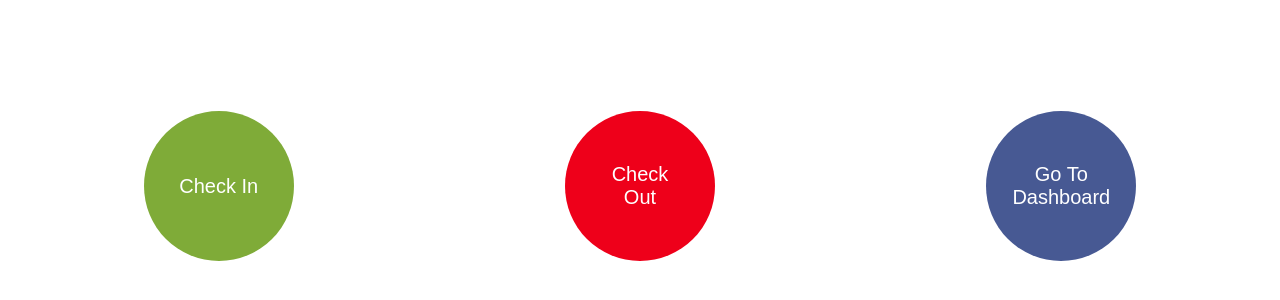
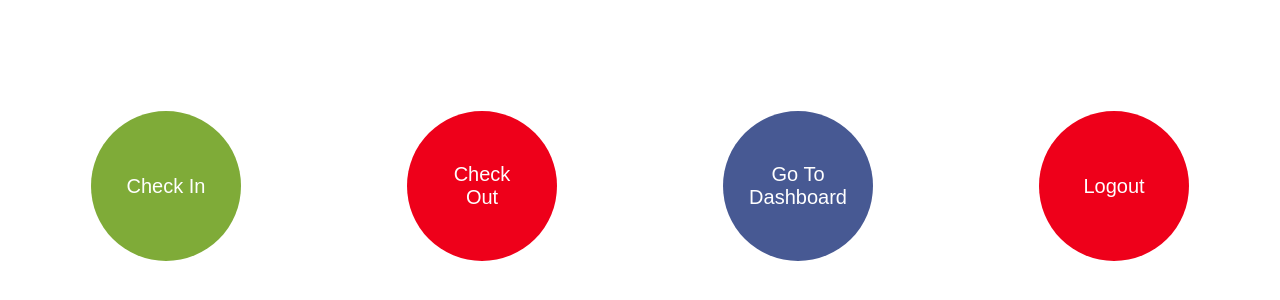
Before and after one commit to eelishap/attendance-application, an Angular app: page / in a window 1280 px wide. Shown: the part 222-522 px from the top of the page. Built offline with nearby package versions, Linux system fonts and the light colour scheme; sample sign-in values are in the browser's storage.

Commit message:
feat: add logout

```diff
--- a/src/app/login/login.component.html
+++ b/src/app/login/login.component.html
@@ -21,5 +21,5 @@
 </div>
 
 <ng-template #attendanceModal>
-  <app-attendance></app-attendance>
+  <app-attendance (logoutEvent)="logout()"></app-attendance>
 </ng-template>
--- a/src/app/login/login.component.ts
+++ b/src/app/login/login.component.ts
@@ -12,6 +12,7 @@ export class LoginComponent implements OnInit {
 
   public loginForm: FormGroup;
   public showAttendanceModal: boolean = false;
+  private userId: number;
 
   constructor(
     private fb: FormBuilder,
@@ -21,7 +22,8 @@ export class LoginComponent implements OnInit {
 
   ngOnInit(): void {
     this.loginForm = this.createForm();
-    this.showAttendanceModal = localStorage.getItem('userId') ? true : false;
+    this.userId = Number(localStorage.getItem('userId'));
+    this.showAttendanceModal = this.userId ? true : false;
   }
 
   public createForm(): FormGroup {
@@ -37,7 +39,6 @@ export class LoginComponent implements OnInit {
 
     this.authService.login(username, password).subscribe((res: any) => {
       if(res) {
-        // this.route.navigate(['/dashboard'])
         localStorage.setItem('userId', res.id);
         this.showAttendanceModal = true;
       } else {
@@ -45,4 +46,23 @@ export class LoginComponent implements OnInit {
       }
     });
   }
+
+  public logout(): void {
+    const checkIn = localStorage.getItem('checkIn');
+    const checkOut = localStorage.getItem('checkOut');
+    this.showAttendanceModal = false;
+
+    if(checkIn && !checkOut) {
+      const data = {
+        checkIn: checkIn,
+        checkOut: new Date().toString()
+      }
+      this.authService.logAttendance(this.userId, data).subscribe(res => {
+        if(res) {
+          localStorage.clear();
+          alert('you have checked out successfully')
+        }
+      })
+    }
+  }
 }
--- a/src/app/shared/attendance/attendance.component.html
+++ b/src/app/shared/attendance/attendance.component.html
@@ -8,4 +8,7 @@
   <section class="dashboard">
     <button class="dashboard--btn btn" (click)="navigateTo('dashboard')">Go to Dashboard</button>
   </section>
+  <section class="logout">
+    <button class="logout--btn btn" (click)="logout()">Logout</button>
+  </section>
 </div>
--- a/src/app/shared/attendance/attendance.component.scss
+++ b/src/app/shared/attendance/attendance.component.scss
@@ -4,7 +4,7 @@
   align-items: center;
   height: 100vh;
 
-  @media (max-width: 450px) {
+  @media (max-width: 650px) {
     flex-direction: column;
     gap: 12px;
     justify-content: center;
@@ -42,4 +42,10 @@
       background: #475993;
     }
   }
+
+  .logout {
+    &--btn {
+      background: #ee001a;
+    }
+  }
 }
--- a/src/app/shared/attendance/attendance.component.ts
+++ b/src/app/shared/attendance/attendance.component.ts
@@ -1,4 +1,4 @@
-import { Component, OnInit } from '@angular/core';
+import { Component, EventEmitter, OnInit, Output } from '@angular/core';
 import { Router } from '@angular/router';
 import { AuthService } from '../auth.service';
 
@@ -8,6 +8,8 @@ import { AuthService } from '../auth.service';
   styleUrls: ['./attendance.component.scss']
 })
 export class AttendanceComponent implements OnInit {
+
+  @Output() logoutEvent = new EventEmitter();
 
   private userId: number;
 
@@ -23,7 +25,7 @@ export class AttendanceComponent implements OnInit {
   public checkIn(): void {
     if (this.userId) {
       const now = new Date();
-      if (now.getHours() < 18 || (now.getHours() === 13 && now.getMinutes() <= 30)) {
+      if (now.getHours() < 13 || (now.getHours() === 13 && now.getMinutes() <= 30)) {
         localStorage.setItem('checkIn', now.toString());
         alert('You have checked in successfully');
       } else {
@@ -36,6 +38,7 @@ export class AttendanceComponent implements OnInit {
     if (this.userId) {
       const now = new Date();
       if (localStorage.getItem('checkIn')) {
+        localStorage.setItem('checkOut', now.toString());
         const data = {
           checkIn: localStorage.getItem('checkIn'),
           checkOut: now.toString()
@@ -43,6 +46,7 @@ export class AttendanceComponent implements OnInit {
         this.authService.logAttendance(this.userId, data).subscribe(res => {
           if(res) {
             localStorage.removeItem('checkIn');
+            localStorage.removeItem('checkOut');
             alert('you have checked out successfully')
           }
         })
@@ -56,4 +60,8 @@ export class AttendanceComponent implements OnInit {
     this.router.navigate([url])
   }
 
+  public logout(): void {
+    this.logoutEvent.emit();
+  }
+
 }
```
